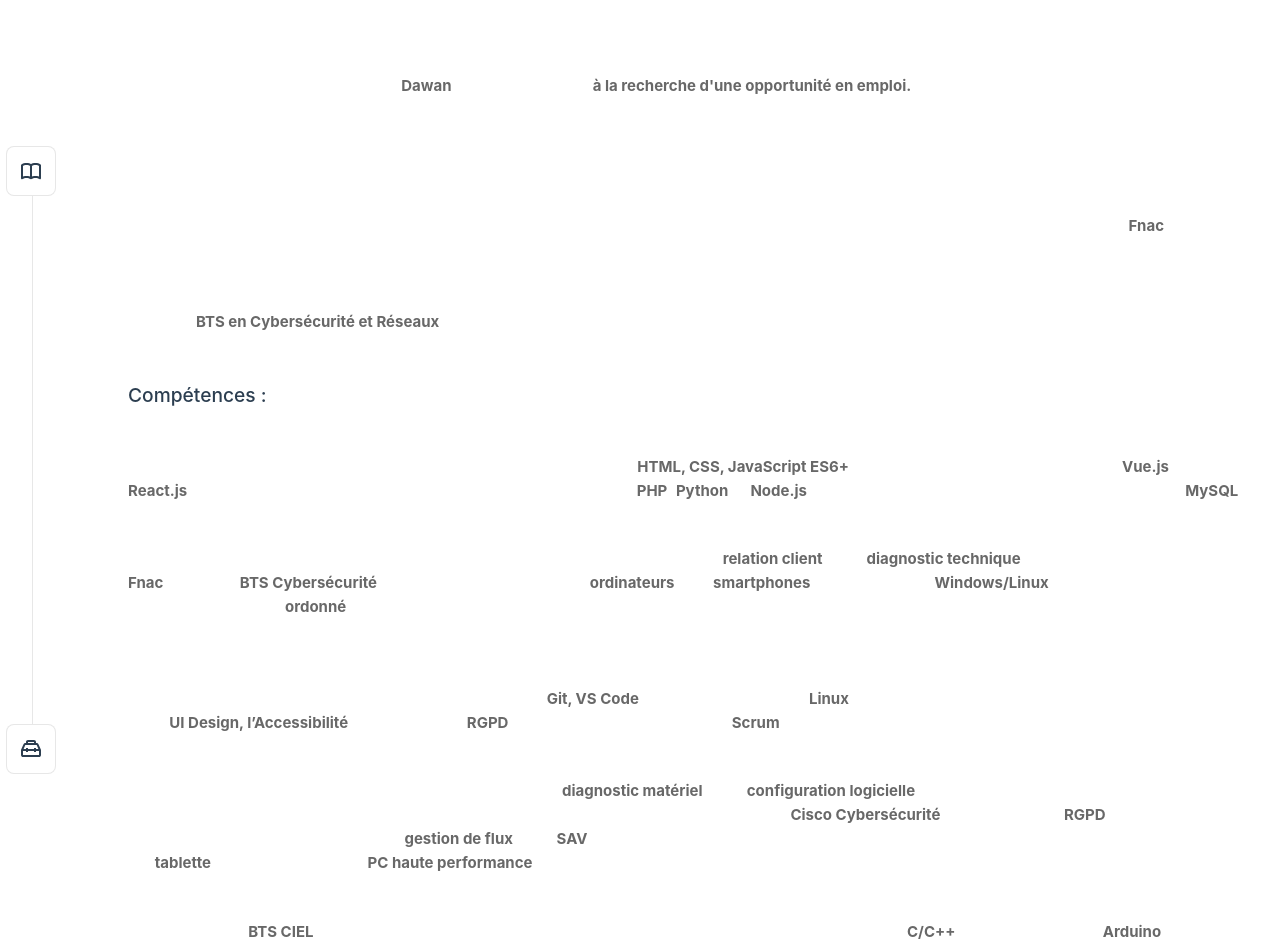
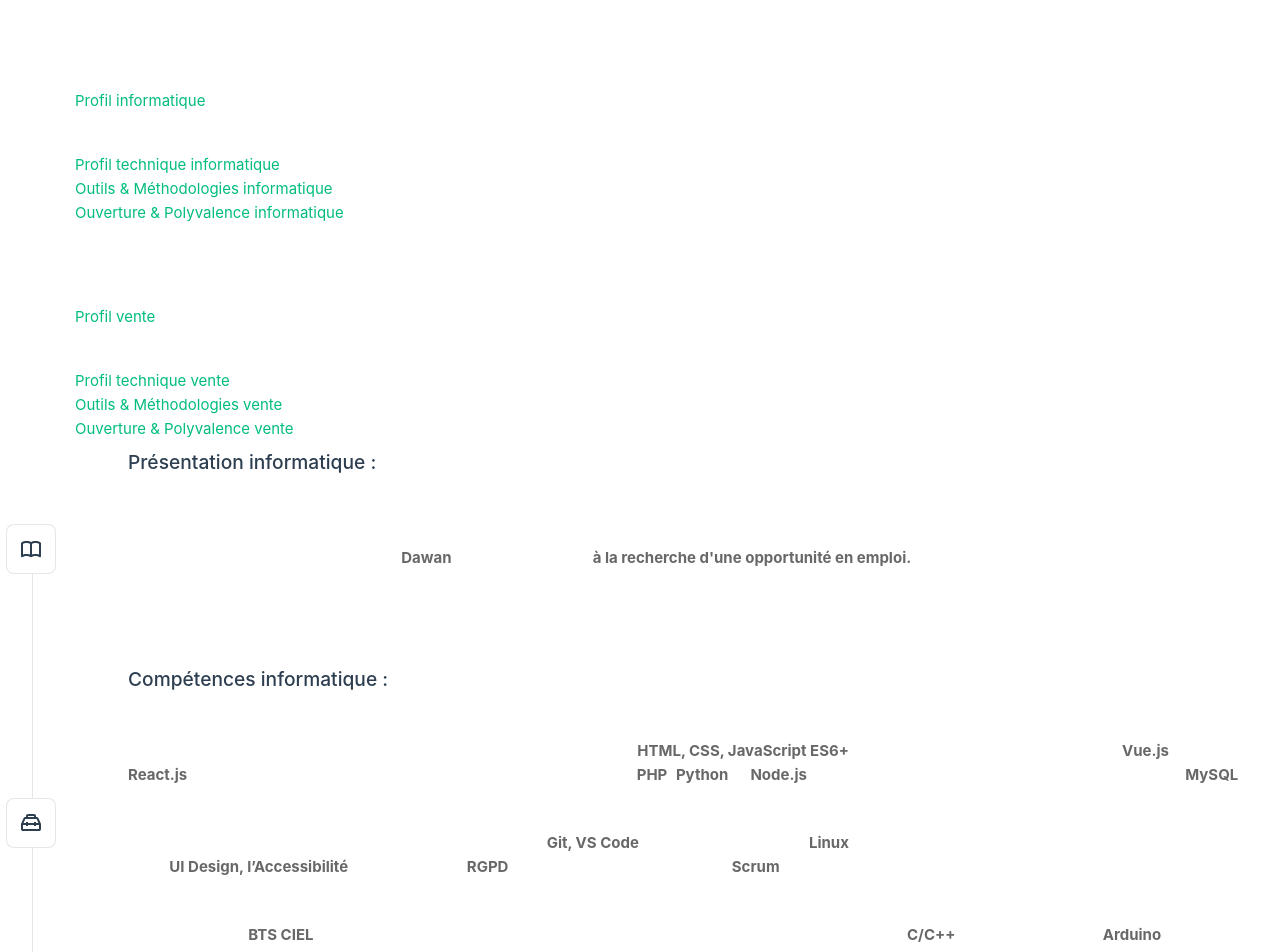
Before and after one commit to Anthony19-20/Mon_portfolio, a Vue app: page / in a window 1280 px wide. Shown: the part 400-1352 px from the top of the page. Built offline with nearby package versions, Linux system fonts and the light colour scheme.

Commit message:
Profil vente

```diff
--- a/src/App.vue
+++ b/src/App.vue
@@ -5,8 +5,6 @@ import HelloWorld from './components/HelloWorld.vue'
 <!--
   Idées :
   - Changer CV et lettre (Info et Vente)
-  - Présentation (Info et Vente)
-    - Faire deux profils et un sommaire
   - Faire sur téléphone
 -->
 <template>
--- a/src/assets/style/style.css
+++ b/src/assets/style/style.css
@@ -1,3 +1,7 @@
+:root {
+    scroll-behavior: smooth;
+}
+
 body {
     color: #ffffffc7;
 }
--- a/src/components/TheWelcome.vue
+++ b/src/components/TheWelcome.vue
@@ -5,12 +5,31 @@ import ToolingIcon from './icons/IconTooling.vue';
 </script>
 
 <template>
+  <nav>
+    <p class="sommaire">Sommaire :</p>
+    <ul>
+      <p class="sommaire base">Informatique :</p>
+      <p class="sommaire">Présentation :</p>
+      <li><a href="#profil_info">Profil informatique</a></li>
+      <p class="sommaire">Compétences :</p>
+      <li><a href="#profil_technique_informatique">Profil technique informatique</a></li>
+      <li><a href="#outils_methodologies_informatique">Outils & Méthodologies informatique</a></li>
+      <li><a href="#ouverture_polyvalence_informatique">Ouverture & Polyvalence informatique</a></li>
+      <p class="sommaire base">Vente :</p>
+      <p class="sommaire">Présentation :</p>
+      <li><a href="#profil_vente">Profil vente</a></li>
+      <p class="sommaire">Compétences :</p>
+      <li><a href="#profil_technique_vente">Profil technique vente</a></li>
+      <li><a href="#outils_methodologies_vente">Outils & Méthodologies vente</a></li>
+      <li><a href="#ouverture_polyvalence_vente">Ouverture & Polyvalence vente</a></li>
+    </ul>
+  </nav>
   <WelcomeItem>
     <template #icon>
       <DocumentationIcon />
     </template>
-    <template #heading>Présentation :</template>
-    <h3 class="h3-welcome">Profil informatique :</h3>
+    <template #heading>Présentation informatique :</template>
+    <h3 class="h3-welcome" id="profil_info">Profil informatique :</h3>
     <p>Développeur web passionné, je me consacre à la création d'applications et d'interfaces numériques modernes. Après
       avoir consolidé mes bases techniques, notamment lors de ma formation chez <span>Dawan</span>, je suis aujourd'hui
       <span>à la
@@ -21,7 +40,45 @@ import ToolingIcon from './icons/IconTooling.vue';
       service
       d'une équipe dynamique. Rigoureux et curieux, je suis prêt à m'investir pleinement dans de nouveaux défis pour
       contribuer à la réussite de vos projets numériques.</p>
-    <h3 class="h3-welcome">Profil Vente :</h3>
+  </WelcomeItem>
+
+  <WelcomeItem>
+    <template #icon>
+      <ToolingIcon />
+    </template>
+    <template #heading>Compétences informatique :</template>
+    <h3 class="h3-welcome" id="profil_technique_informatique">Mon profil technique informatique : </h3>
+    <p>Passionné par le développement, je maîtrise les fondamentaux du web (<span>HTML, CSS, JavaScript ES6+</span>) et
+      les
+      frameworks
+      modernes comme <span>Vue.js</span> et <span>React.js</span>. Polyvalent, je développe également des solutions
+      backend en <span>PHP</span>, <span>Python</span> et
+      <span>Node.js</span>, avec une gestion rigoureuse des bases de données <span>MySQL</span>.
+    </p>
+
+    <h3 class="h3-welcome" id="outils_methodologies_informatique">Outils & Méthodologies informatique :</h3>
+    <p>Mon flux de travail repose sur des outils standards comme <span>Git, VS Code</span> et des environnements
+      <span>Linux</span>. J’accorde une
+      importance majeure à la qualité du code via le <span>UI Design, l’Accessibilité</span> et le respect du
+      <span>RGPD</span>. Habitué aux
+      méthodes agiles (<span>Scrum</span>), je sais m'adapter rapidement aux besoins d'une équipe.
+    </p>
+
+    <h3 class="h3-welcome" id="ouverture_polyvalence_informatique">Ouverture & Polyvalence informatique :</h3>
+    <p>Ma formation en <span>BTS CIEL</span> m'a également permis d'acquérir des compétences en programmation bas niveau
+      (<span>C/C++</span>) et
+      en
+      électronique (<span>Arduino</span>). Cette double culture logicielle et matérielle me permet d'aborder des projets
+      techniques
+      variés avec une grande autonomie.</p>
+  </WelcomeItem>
+
+  <WelcomeItem>
+    <template #icon>
+      <DocumentationIcon />
+    </template>
+    <template #heading>Présentation vente :</template>
+    <h3 class="h3-welcome" id="profil_vente">Profil Vente :</h3>
     <p>Conseiller de vente dynamique, j'ai consolidé mon sens du service client et ma maîtrise des techniques de vente
       lors
       de mon expérience à la <span>Fnac</span>. Capable de gérer en autonomie le flux client, l'encaissement et le
@@ -38,20 +95,13 @@ import ToolingIcon from './icons/IconTooling.vue';
       pour booster les performances de votre équipe de vente.</p>
   </WelcomeItem>
 
+
   <WelcomeItem>
     <template #icon>
       <ToolingIcon />
     </template>
-    <template #heading>Compétences :</template>
-    <h3 class="h3-welcome">Mon profil technique informatique : </h3>
-    <p>Passionné par le développement, je maîtrise les fondamentaux du web (<span>HTML, CSS, JavaScript ES6+</span>) et
-      les
-      frameworks
-      modernes comme <span>Vue.js</span> et <span>React.js</span>. Polyvalent, je développe également des solutions
-      backend en <span>PHP</span>, <span>Python</span> et
-      <span>Node.js</span>, avec une gestion rigoureuse des bases de données <span>MySQL</span>.
-    </p>
-    <h3 class="h3-welcome">Mon profil technique vente : </h3>
+    <template #heading>Compétences vente :</template>
+    <h3 class="h3-welcome" id="profil_technique_vente">Mon profil technique vente : </h3>
     <p>
       Conseiller de vente spécialisé en multimédia, j'ai développé une solide expertise en <span>relation client</span>
       et
@@ -62,14 +112,7 @@ import ToolingIcon from './icons/IconTooling.vue';
       spécifications complexes en bénéfices concrets pour l'utilisateur final.
     </p>
 
-    <h3 class="h3-welcome">Outils & Méthodologies informatique :</h3>
-    <p>Mon flux de travail repose sur des outils standards comme <span>Git, VS Code</span> et des environnements
-      <span>Linux</span>. J’accorde une
-      importance majeure à la qualité du code via le <span>UI Design, l’Accessibilité</span> et le respect du
-      <span>RGPD</span>. Habitué aux
-      méthodes agiles (<span>Scrum</span>), je sais m'adapter rapidement aux besoins d'une équipe.
-    </p>
-    <h3 class="h3-welcome">Outils & Méthodologies vente :</h3>
+    <h3 class="h3-welcome" id="outils_methodologies_vente">Outils & Méthodologies vente :</h3>
     <p>
       Ma méthodologie de travail repose sur l'utilisation d'outils de <span>diagnostic matériel</span> et de
       <span>configuration logicielle</span> pour offrir des solutions clés en main aux clients.
@@ -81,14 +124,7 @@ import ToolingIcon from './icons/IconTooling.vue';
         performance</span>.
     </p>
 
-    <h3 class="h3-welcome">Ouverture & Polyvalence informatique :</h3>
-    <p>Ma formation en <span>BTS CIEL</span> m'a également permis d'acquérir des compétences en programmation bas niveau
-      (<span>C/C++</span>) et
-      en
-      électronique (<span>Arduino</span>). Cette double culture logicielle et matérielle me permet d'aborder des projets
-      techniques
-      variés avec une grande autonomie.</p>
-    <h3 class="h3-welcome">Ouverture & Polyvalence vente :</h3>
+    <h3 class="h3-welcome" id="ouverture_polyvalence_vente">Ouverture & Polyvalence vente :</h3>
     <p>
       Ma formation en <span>BTS CIEL</span> m'a permis d'acquérir une double culture logicielle et matérielle,
       maîtrisant
@@ -107,4 +143,13 @@ import ToolingIcon from './icons/IconTooling.vue';
   font-weight: bold;
   text-decoration: underline;
 }
+
+.sommaire {
+  font-weight: bold;
+  margin-top: 1rem;
+}
+
+.base {
+  text-decoration: underline;
+}
 </style>
--- a/src/views/HomeView.vue
+++ b/src/views/HomeView.vue
@@ -6,8 +6,7 @@ import TheWelcome from '../components/TheWelcome.vue'
   <main>
     <h1>Accueil</h1>
     <h2 class="h2-home">Bonjour, je suis <span class="span-home">Tony Barelli</span></h2>
-    <h3 class="h3-home">Développeur Web Full Stack Junior</h3>
-    <!-- Modifier le titre -->
+    <h3 class="h3-home">Développeur Web Junior / Conseiller de vente</h3>
     <TheWelcome />
   </main>
 
```
